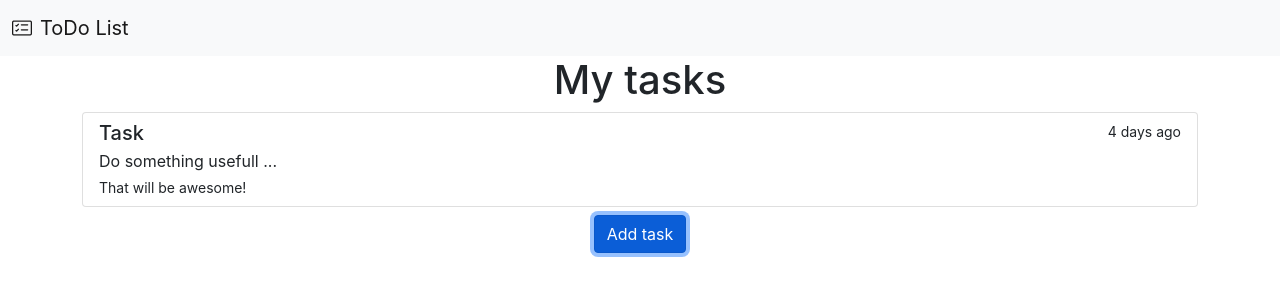
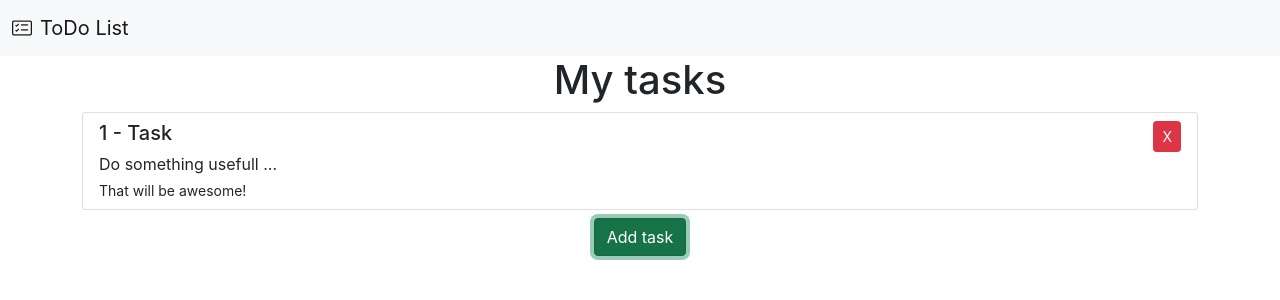
Before and after one commit to branogoga/todo-react, a React (Create React App) app: page / in a window 1280 px wide. Both pictures are taken after a click on the button "Add task". Shown: the top 300 px of the page. Built offline with nearby package versions, Linux system fonts and the light colour scheme.

Commit message:
Remove task

```diff
--- a/src/App.tsx
+++ b/src/App.tsx
@@ -16,48 +16,52 @@ const Navigation = (
   </Navbar>
 )
 
-type TaskListItemProps = {
+type Task = {
   id: number;
   title: string;
-  created_at: string;
   description: string;
 }
 
+type TaskListItemProps = {
+  task: Task;
+  onClose: () => any;
+}
+
 const TaskListItem = (props: TaskListItemProps) =>
-  <ListGroup.Item key={props.id}>
+  <ListGroup.Item key={props.task.id}>
     <div className="d-flex w-100 justify-content-between">
-      <h5 className="mb-1">{props.title}</h5>
-      <small>{props.created_at}</small>
+      <h5 className="mb-1">{props.task.id} - {props.task.title}</h5>
+      <Button variant="danger" size="sm" onClick={props.onClose}>X</Button>
     </div>
-    <p className="mb-1 d-flex w-100 justify-content-between">{props.description}</p>
+    <p className="mb-1 d-flex w-100 justify-content-between">{props.task.description}</p>
     <small className="d-flex w-100 justify-content-between">That will be awesome!</small>
   </ListGroup.Item>
 
 type TaskListProps = {
-  tasks: Array<TaskListItemProps>;
+  tasks: Array<Task>;
+  removeTask: (id: number, items: Array<Task>) => any;
 }
 
 const TaskList = ((props: TaskListProps) => {
 
-  let items = props.tasks.map(task =>  <TaskListItem key={task.id} { ...task} />)
+  let items = props.tasks.map((task: Task) =>  <TaskListItem key={task.id} task={task} onClose={() => { return props.removeTask(task.id, props.tasks); }} />)
 
   return <ListGroup>
     {items}
   </ListGroup>
 })
 
-function createSampleTasks(id: number): TaskListItemProps {
+function createSampleTasks(id: number): Task {
   return {
     id,
     title: "Task",
-    created_at: "4 days ago",
     description: "Do something usefull ...",
   }
 }
 
 function App() {
 
-  const [items, setTasks] = useState<Array<TaskListItemProps>>([]);
+  const [items, setItems] = useState<Array<Task>>([]);
 
   function addTask(): void {
     let tasks = items.slice()
@@ -65,9 +69,16 @@ function App() {
     if (max_id < 0) {
       max_id = 0
     }
-    tasks.push(createSampleTasks(max_id + 1))
-    console.log(tasks)
-    setTasks(tasks)
+    const new_id = max_id + 1
+
+    tasks.push(createSampleTasks(new_id))
+    setItems(tasks)
+  }
+
+  function removeTask(id: number, items: Array<Task>): any {
+    console.log("removeLastTask()", id);
+    let tasks = items.filter(task => task.id !== id)
+    setItems(tasks)
   }
 
   return (
@@ -75,8 +86,8 @@ function App() {
       {Navigation}
       <Container>
         <h1>My tasks</h1>
-        <TaskList tasks={items} />
-        <Button className="mt-2" onClick={addTask}>Add task</Button>
+        <TaskList tasks={items} removeTask={removeTask} />
+        <Button variant="success" className="mt-2" onClick={addTask}>Add task</Button>
       </Container>
     </div>
   );
```
